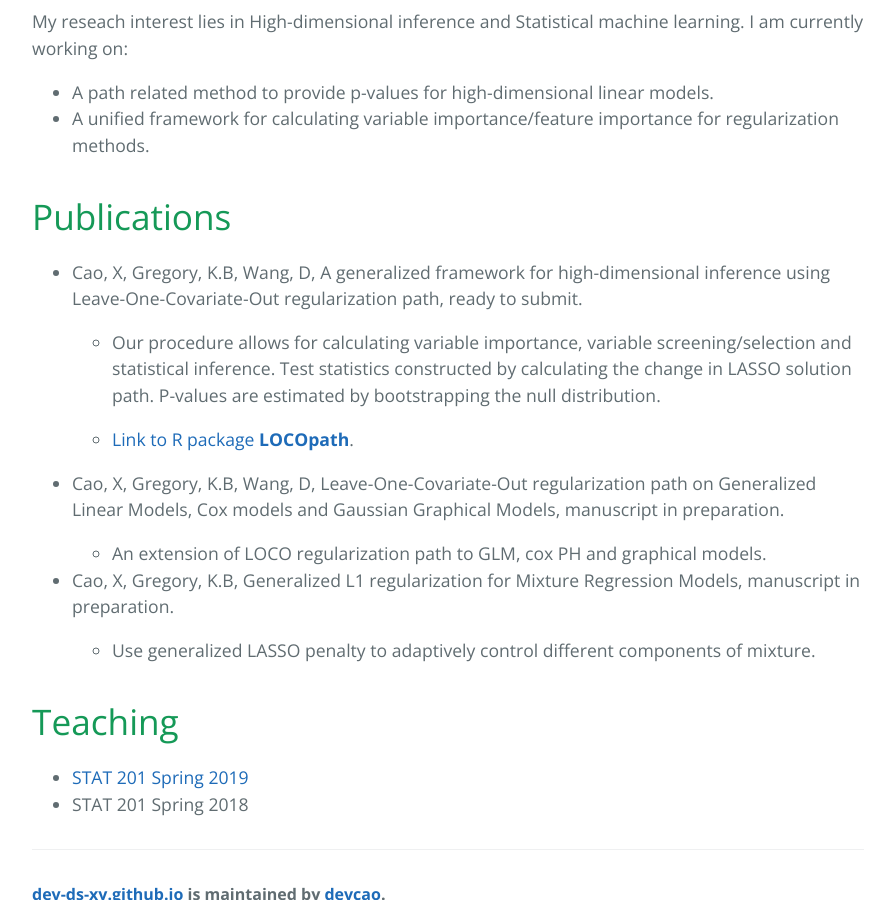
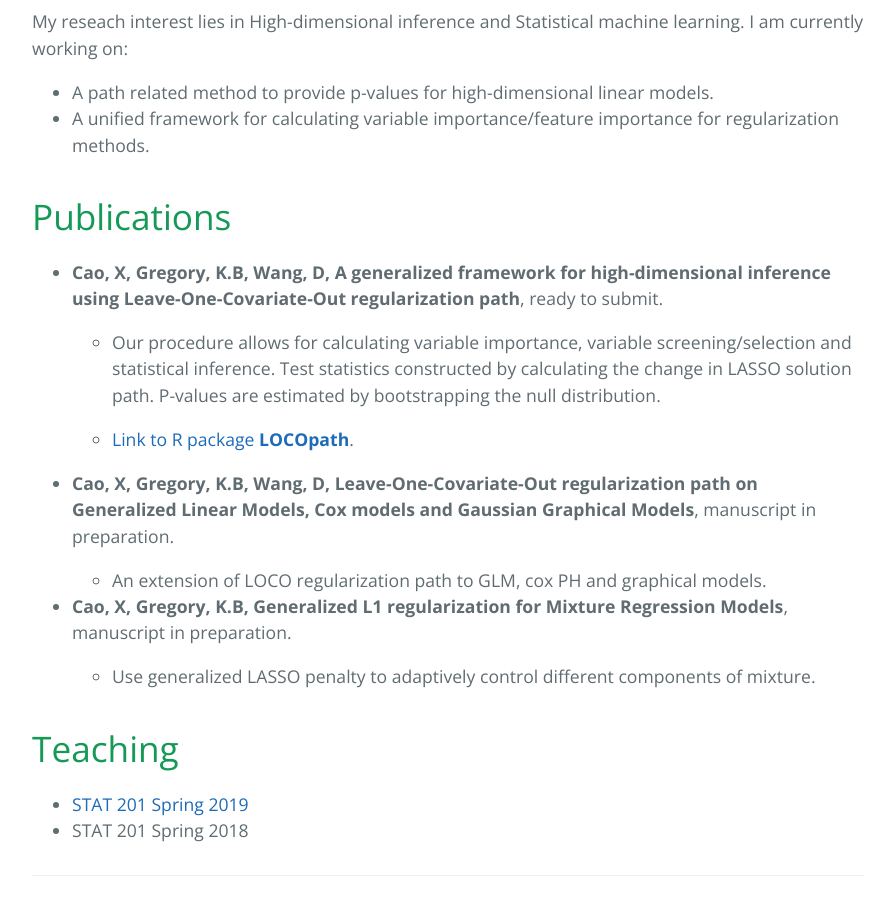
Before and after one commit to devcao/dev-ds-xy.github.io, a Jekyll site: the page built from index.md, in a window 1280 px wide and 900 px high, scrolled down 547 px. Shown: the whole window, without its empty margins (192-1087 px from the left). Built offline with Jekyll 4.4.1, drawn with Linux system fonts in a browser that asks for light colours; our own code applies the rules of GitHub Pages for plain Markdown files.

```diff
--- a/index.md
+++ b/index.md
@@ -15,20 +15,20 @@ I am currently working on:
 
 # Publications
 
-* Cao, X, Gregory, K.B, Wang, D, A generalized framework for high-dimensional inference using Leave-One-Covariate-Out regularization path, ready to submit.
+* **Cao, X, Gregory, K.B, Wang, D, A generalized framework for high-dimensional inference using Leave-One-Covariate-Out regularization path**, ready to submit.
 
   - Our procedure allows for calculating variable importance, variable screening/selection and statistical inference. Test statistics constructed by calculating the change in LASSO solution path. P-values are estimated by bootstrapping the null distribution.
 
   - [Link to R package **LOCOpath**](https://github.com/statcao/LOCOpath).
 
 
-* Cao, X, Gregory, K.B, Wang, D, Leave-One-Covariate-Out regularization path on Generalized Linear Models, Cox models and Gaussian Graphical Models, manuscript in preparation.
+* **Cao, X, Gregory, K.B, Wang, D, Leave-One-Covariate-Out regularization path on Generalized Linear Models, Cox models and Gaussian Graphical Models**, manuscript in preparation.
 
   - An extension of LOCO regularization path to GLM, cox PH and graphical models.
 
 
 
-* Cao, X, Gregory, K.B, Generalized L1 regularization for Mixture Regression Models, manuscript in preparation.
+* **Cao, X, Gregory, K.B, Generalized L1 regularization for Mixture Regression Models**, manuscript in preparation.
 
   - Use generalized LASSO penalty to adaptively control different components of mixture.
 
```
